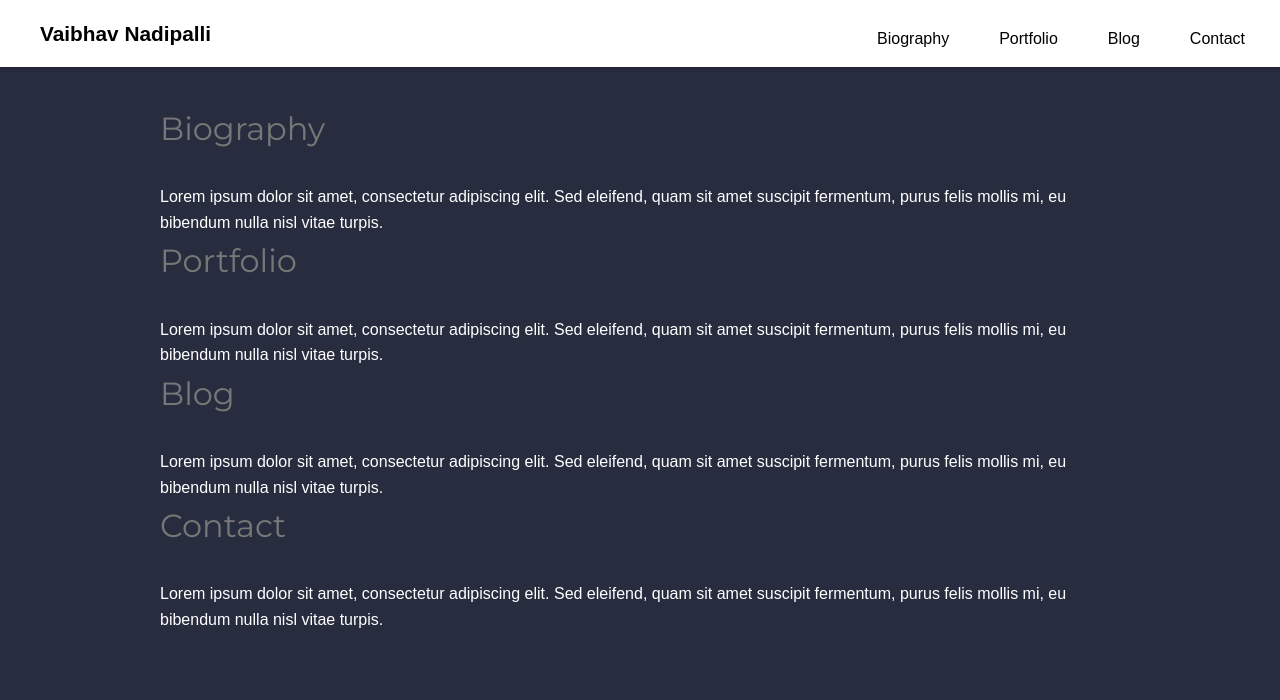
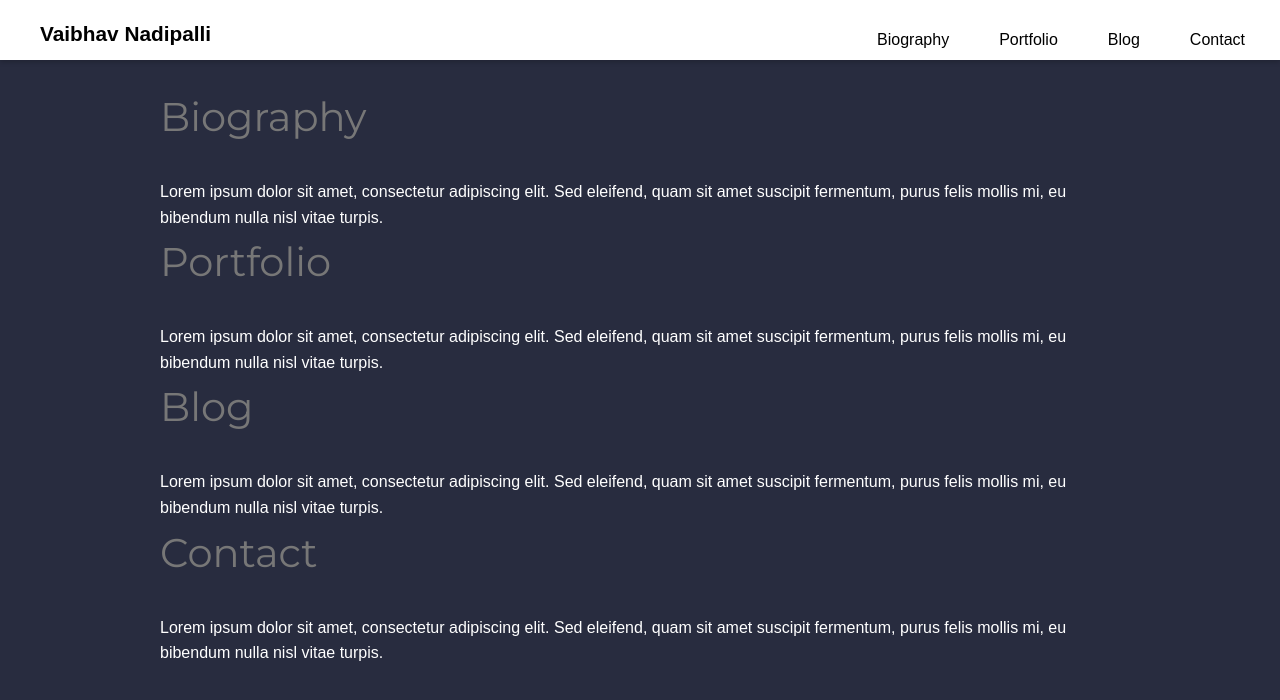
Before and after one commit to Vaibhav-Nadipalli/vaibhav-nadipalli.github.io, a Jekyll site: the page built from index.markdown, in a window 1280 px wide. Shown: the top 700 px of the page. Built offline with Jekyll 4.4.1, drawn with Linux system fonts in a browser that asks for light colours.

Commit message:
Update styles.css

```diff
--- a/assets/css/styles.css
+++ b/assets/css/styles.css
@@ -23,9 +23,9 @@ header {
     width: 100%;
     top: 0;
     z-index: 1000;
-    padding: 7px 0; /* Decreased header height by 8 pixels */
+    padding: 5px 0; /* Decreased header height by 5 pixels */
     box-shadow: 0 2px 5px rgba(0,0,0,0.2);
-    height: 67px; /* Adjusted height to compensate for padding change */
+    height: 60px; /* Adjusted height to compensate for padding change */
 }
 
 .nav-container {
@@ -38,7 +38,7 @@ header {
 .nav-title {
     font-size: 1.3em;
     color: #000;
-    margin: 10px 0; /* Increased margin around the title */
+    margin: 12px 0; /* Increased margin around the title */
     padding: 0;
     margin-left: 20px;
 }
@@ -56,7 +56,7 @@ header {
     font-size: 1.8em; /* Increased size by 3 pixels */
     cursor: pointer;
     margin-left: auto;
-    margin-top: 10px; /* Aligned with adjusted header height */
+    margin-top: 12px; /* Aligned with adjusted header height */
 }
 
 .nav-menu {
@@ -67,7 +67,7 @@ header {
 .nav-links {
     list-style: none;
     display: flex;
-    margin-top: 10px; /* Aligned with adjusted header height */
+    margin-top: 12px; /* Aligned with adjusted header height */
 }
 
 .nav-links li {
@@ -93,7 +93,7 @@ header {
 .nav-toggle:checked + .nav-toggle-label + .nav-menu {
     display: flex;
     position: absolute;
-    top: 67px; /* Adjusted top position to align with adjusted header height */
+    top: 60px; /* Adjusted top position to align with adjusted header height */
     left: 0;
     width: 100%;
     background-color: #fff;
@@ -121,7 +121,7 @@ header {
 /* Main content area */
 main {
     max-width: 1000px; /* Increased max-width */
-    margin: 83px auto 20px; /* Adjusted margin to compensate for adjusted header height */
+    margin: 65px auto 20px; /* Adjusted margin to compensate for adjusted header height */
     padding: 20px;
     background-color: #282c3f;
     color: #fff;
@@ -137,7 +137,7 @@ main {
 .section-title {
     font-family: 'Montserrat', sans-serif; /* Montserrat font with sans-serif fallback */
     font-weight: normal; /* Ensure not bold */
-    font-size: 2em;
+    font-size: 2.5em; /* Increased font size by 5 */
     margin-bottom: 30px; /* Increased margin around the title */
     color: #777; /* Grey color */
     grid-column: 1; /* Place the heading in the first column */
@@ -173,7 +173,7 @@ main {
     .nav-toggle:checked + .nav-toggle-label + .nav-menu {
         display: flex;
         position: absolute;
-        top: 67px; /* Adjusted top position to align with adjusted header height */
+        top: 60px; /* Adjusted top position to align with adjusted header height */
         left: 0;
         width: 100%;
         background-color: #fff;
@@ -188,16 +188,12 @@ main {
         margin-top: 7px; /* Adjusted margin to align with adjusted header height */
     }
 
-    .nav-links li {
-        margin: 10px 0;
-    }
-
     header {
         top: 0;
     }
 
     main {
-        margin-top: 75px;
+        margin-top: 55px; /* Adjusted margin to compensate for adjusted header height */
     }
 
     .section-container {
```
